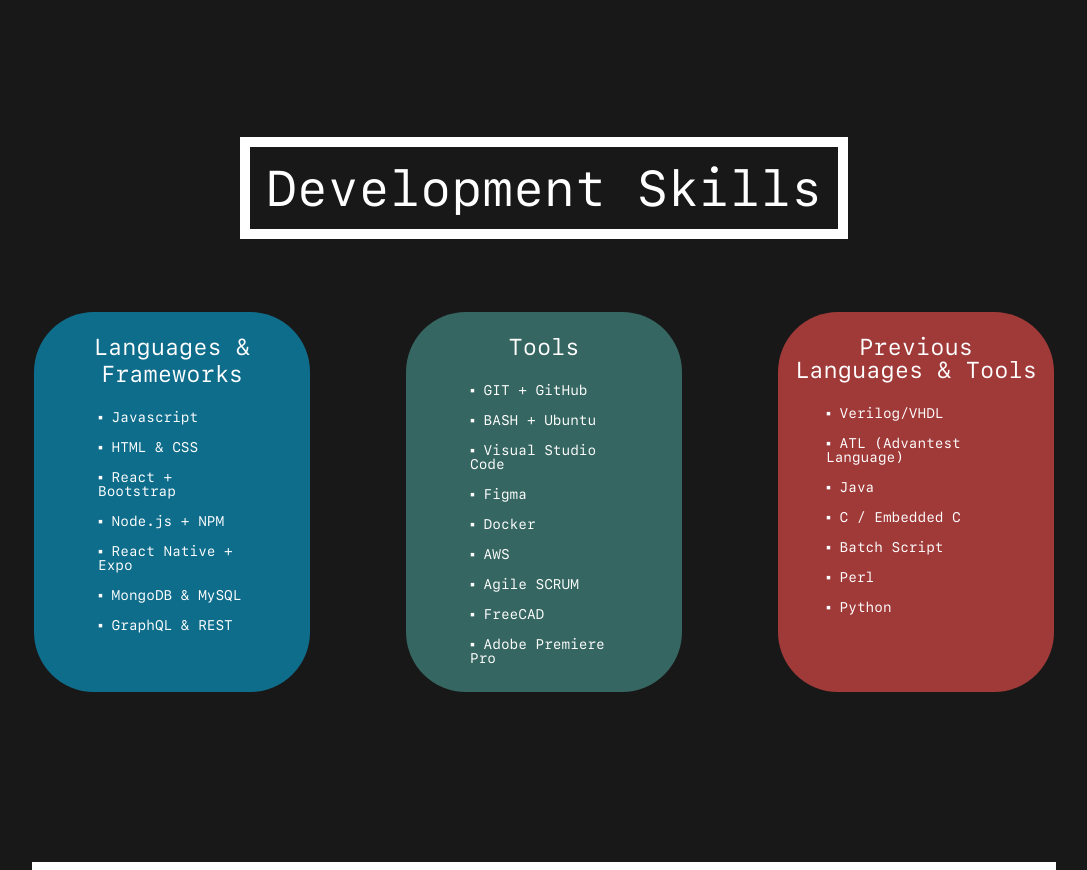
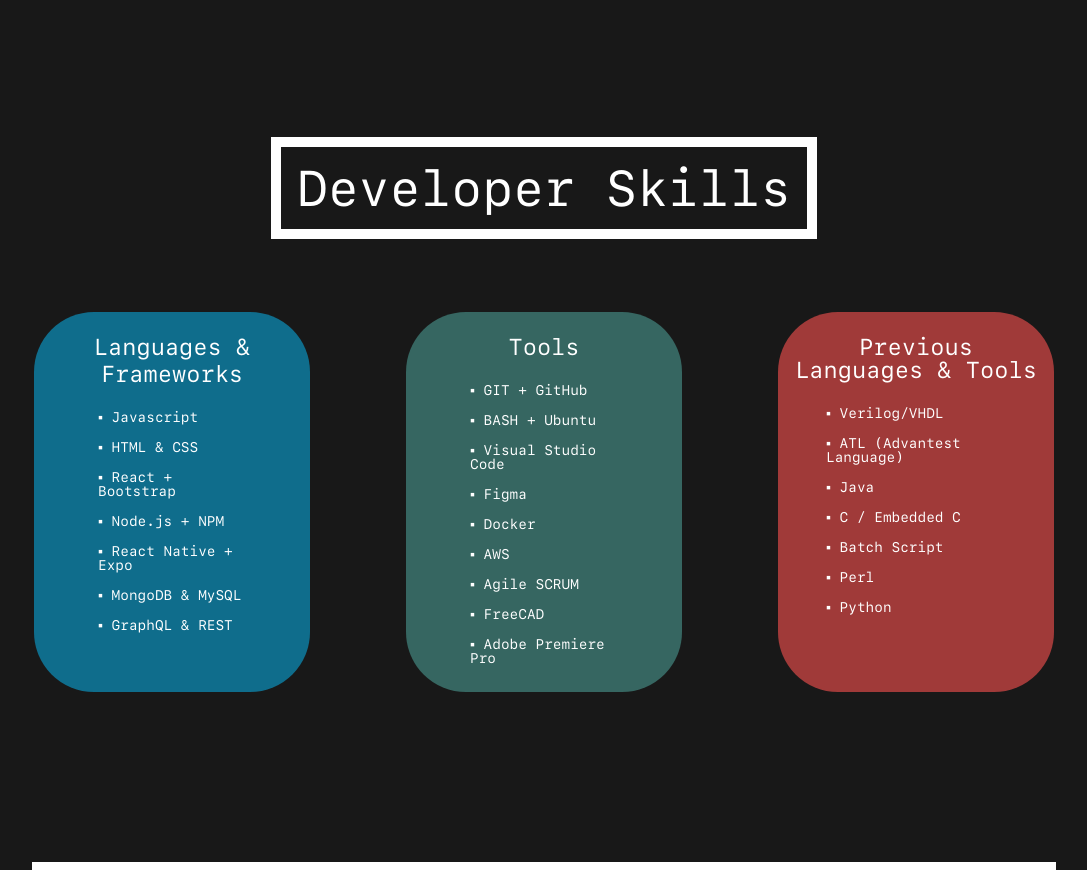
Before and after one commit to DesertCow/Portfolio-2023, a React (Create React App) app in the folder client/: page /About in a window 1280 px wide. Shown: the part 3160-4030 px from the top of the page, without its empty margins (96-1183 px from the left). Built offline with nearby package versions, Linux system fonts and the light colour scheme.

Commit message:
Fixed typo

```diff
--- a/client/src/pages/About.js
+++ b/client/src/pages/About.js
@@ -121,7 +121,7 @@
 
         <div className="d-flex col mt-3 pt-5 justify-content-center">
           <div className="text-center">
-            <h1 className="portfioloTitle p-3">Development Skills</h1>
+            <h1 className="portfioloTitle p-3">Developer Skills</h1>
           </div>
         </div>
 
@@ -260,7 +260,7 @@
 
         <div className="d-flex col mt-3 pt-3 justify-content-center">
           <div className="text-center">
-            <h1 className="portfioloTitle p-3">Development Skills</h1>
+            <h1 className="portfioloTitle p-3">Developer Skills</h1>
           </div>
         </div>
 
--- a/client/src/pages/DeveloperPortfolio.js
+++ b/client/src/pages/DeveloperPortfolio.js
@@ -363,7 +363,7 @@
 
         <div className="d-flex col mt-5 pt-5 justify-content-center">
           <div className="text-center">
-            <h1 className="portfioloTitle p-3">Development Skills</h1>
+            <h1 className="portfioloTitle p-3">Developer Skills</h1>
           </div>
         </div>
 
```
